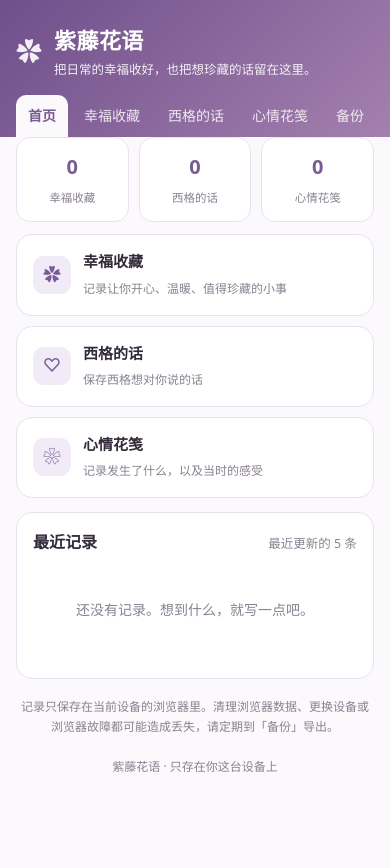
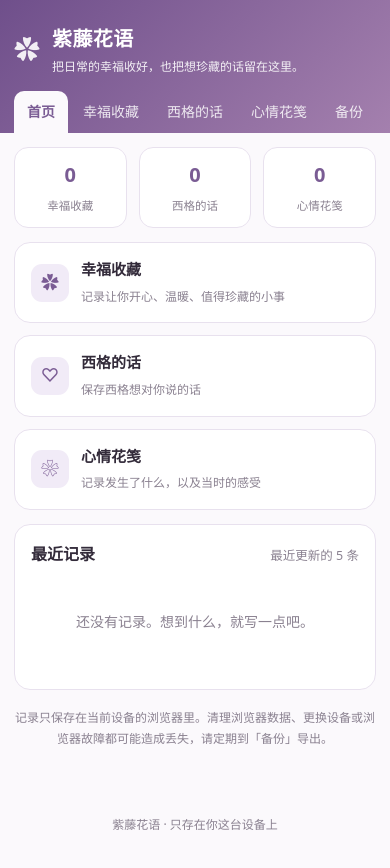
Before and after one commit to shuiyouso/wisteria-journal, a plain HTML site: page index.html in a window 390 px wide. Before the commit the page ends 844 px from the top, so only its background shows below. Drawn offline with Linux system fonts and the light colour scheme.

Commit message:
Add files via upload

```diff
--- a/assets/css/style.css
+++ b/assets/css/style.css
@@ -8,8 +8,10 @@ body{
   background:var(--bg); color:var(--ink);
   font:16px/1.65 system-ui,-apple-system,"Noto Sans SC","PingFang SC","Microsoft YaHei",sans-serif;
   -webkit-text-size-adjust:100%;
+  overflow-x:hidden;
 }
-.wrap{max-width:760px;margin:0 auto;padding:0 16px}
+.wrap{max-width:760px;margin:0 auto;padding-left:18px;padding-right:18px}
+main.wrap{padding-top:18px;padding-bottom:46px}
 .hidden{display:none!important}
 h1,h2,h3{margin:0}
 
@@ -19,9 +21,10 @@ h1,h2,h3{margin:0}
 .mark{font-size:26px;opacity:.9}
 .site-header h1{font-size:22px;font-weight:650;letter-spacing:.02em}
 .sub{margin:2px 0 0;font-size:12.5px;opacity:.9}
-.nav{display:flex;gap:4px;overflow-x:auto;-webkit-overflow-scrolling:touch;padding-bottom:0}
+.nav{display:flex;gap:2px;overflow-x:auto;-webkit-overflow-scrolling:touch;padding:0 12px 0 0;scrollbar-width:none;-ms-overflow-style:none}
+.nav::-webkit-scrollbar{display:none}
 .nav a{
-  color:#fff;text-decoration:none;font-size:14px;padding:9px 12px 10px;
+  color:#fff;text-decoration:none;font-size:14px;padding:9px 13px 10px;
   border-radius:10px 10px 0 0;opacity:.85;white-space:nowrap
 }
 .nav a.active{background:var(--bg);color:var(--deep);opacity:1;font-weight:600}
@@ -30,12 +33,12 @@ h1,h2,h3{margin:0}
 main{padding:16px 16px 40px}
 .view{display:none}
 .view.active{display:block}
-.stats{display:grid;grid-template-columns:repeat(3,1fr);gap:10px;margin-bottom:12px}
+.stats{display:grid;grid-template-columns:repeat(3,1fr);gap:12px;margin-bottom:14px}
 .stat{background:#fff;border:1px solid var(--line);border-radius:14px;padding:12px;text-align:center}
 .stat strong{display:block;font-size:20px;color:var(--deep)}
 .stat span{font-size:11.5px;color:var(--muted)}
 
-.cards{display:grid;gap:10px;margin-bottom:14px}
+.cards{display:grid;gap:12px;margin-bottom:14px}
 .card{
   display:flex;gap:12px;align-items:center;background:#fff;border:1px solid var(--line);
   border-radius:16px;padding:14px 16px;text-decoration:none;color:inherit
@@ -143,3 +146,11 @@ button:disabled{opacity:.5;cursor:not-allowed}
   .cards{grid-template-columns:repeat(3,1fr)}
   .card{flex-direction:column;text-align:center;align-items:center}
 }
+
+@media (max-width:420px){
+  .wrap{padding-left:14px;padding-right:14px}
+  main.wrap{padding-top:14px}
+  .stat{padding:10px 8px}
+  .site-header h1{font-size:20px}
+  .sub{font-size:12px}
+}
```
